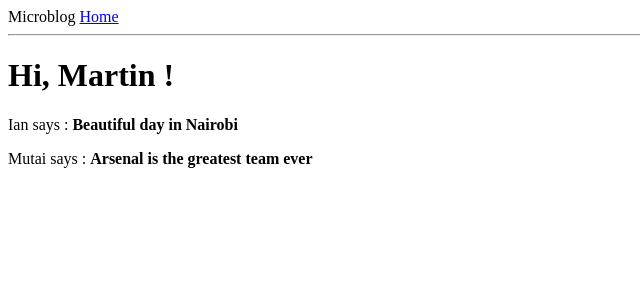
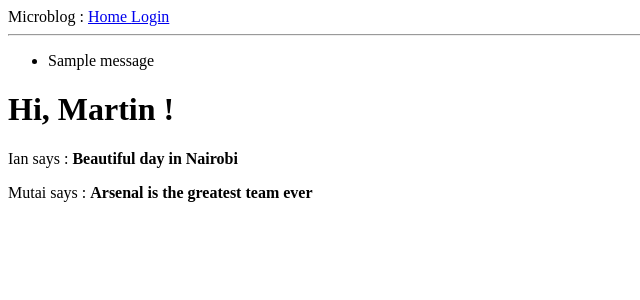
Before and after one commit to IanMutai005/microblog, a Flask app: page / in a window 1280 px wide. Shown: the top 300 px of the page, without its empty margins (0-640 px from the left). Run offline with Flask 3, Linux system fonts and the light colour scheme; one stand-in notice (Sample message) is shown.

Commit message:
Web forms 5 updating our base and the other relevant modules

```diff
--- a/app/routes.py
+++ b/app/routes.py
@@ -1,5 +1,6 @@
-from flask import render_template
+from flask import render_template , flash ,redirect, url_for
 from app import app
+from app.forms import LoginForm
 
 @app.route("/")
 @app.route("/index")
@@ -17,3 +18,12 @@ def index():
         }
     ]
     return render_template('index.html',title = 'Home', user = user , posts =posts)
+
+
+@app.route("/login", methods=['GET','POST'])
+def login():
+    form = LoginForm()
+    if form.validate_on_submit():
+        flash('login requested for user {}, remember_me = {}'.format(form.username.data , form.remember_me.data))
+        return redirect(url_for('index'))
+    return render_template('login.html', title='Sign In', form=form)
--- a/app/templates/base.html
+++ b/app/templates/base.html
@@ -10,7 +10,21 @@
     </head>
 
     <body>
-        <div> Microblog <a href = "/index"> Home </a></div>
+        <div>
+            Microblog :
+             <a href = "{{url_for('index')}}"> Home </a>
+             <a href = "{{url_for('login')}}"> Login </a>
+
+        </div>
         <hr>
+        {% with messages = get_flashed_messages() %}
+        {%if messages %}
+        <ul>
+            {% for message in messages %}
+            <li>{{message}}</li>
+            {% endfor %}
+        </ul>
+        {% endif %}
+        {% endwith %}
         {%block content %} {% endblock %}
     </body>
```
Also changed, not shown: app/forms.py (+5 -5 lines).
